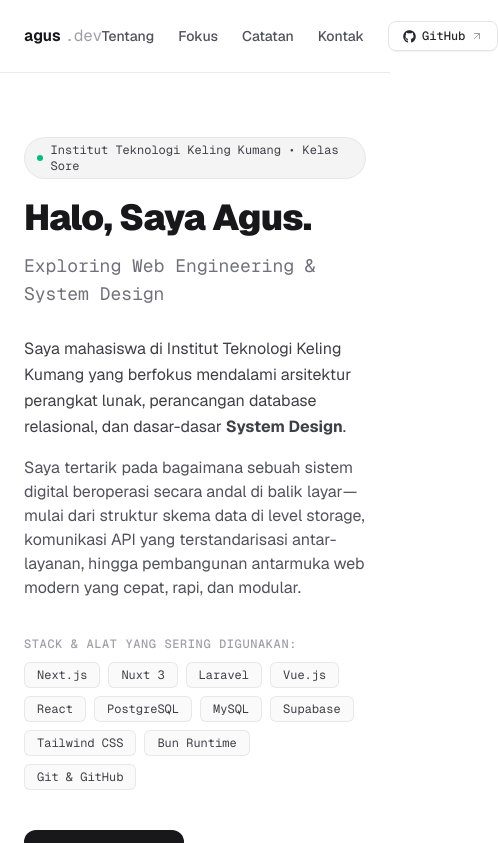
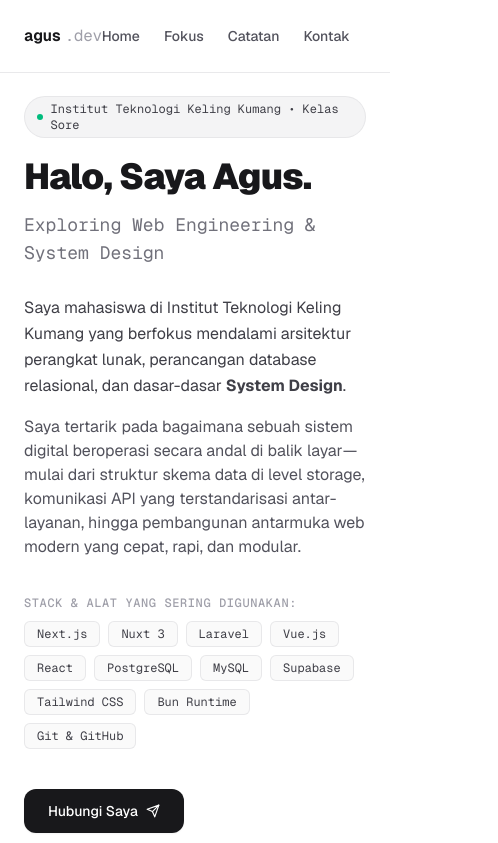
Before and after one commit to antulaot/portofolio-agus, a Next.js app: page / in a window 390 px wide. Shown: the top 843 px of the page, 498 px wide, since content can reach past the window. Built offline with nearby package versions, Linux system fonts and the light colour scheme.

Commit message:
fix: restore navbar navigation to top and isolate sections with min-h-screen framing

```diff
--- a/app/page.js
+++ b/app/page.js
@@ -17,6 +17,15 @@ import {
 
 export default function Home() {
   const [selectedBlog, setSelectedBlog] = useState(null)
+
+  const scrollTo = (e, id) => {
+    e.preventDefault()
+    const element = document.getElementById(id)
+    if (element) {
+      element.scrollIntoView({ behavior: 'smooth', block: 'start' })
+      window.history.pushState(null, '', `#${id}`)
+    }
+  }
 
   const blogs = [
     {
@@ -92,34 +101,51 @@ export default function Home() {
 
   return (
     <div className="min-h-screen bg-white text-zinc-900 font-sans antialiased selection:bg-zinc-200 selection:text-zinc-900 flex flex-col">
-      {/* Full-width Sticky Navbar */}
-      <header className="sticky top-0 z-40 w-full bg-white/90 backdrop-blur-md border-b border-zinc-200/80 transition">
+      {/* Fixed Full-Width Navbar */}
+      <header className="fixed top-0 left-0 w-full z-50 bg-white/90 backdrop-blur-md border-b border-zinc-200/80 transition">
         <div className="max-w-7xl mx-auto px-6 sm:px-10 lg:px-16 h-18 flex items-center justify-between">
           <a
-            href="#intro"
-            className="font-mono text-base font-bold tracking-tight text-zinc-900 hover:text-zinc-600 transition flex items-center gap-1"
+            href="#home"
+            onClick={(e) => scrollTo(e, 'home')}
+            className="font-mono text-base font-bold tracking-tight text-zinc-900 hover:text-zinc-600 transition flex items-center gap-1 cursor-pointer"
           >
             agus<span className="text-zinc-400 font-normal">.dev</span>
           </a>
 
-          <nav className="flex items-center space-x-6 sm:space-x-10 text-sm font-medium text-zinc-600">
-            <a href="#about" className="hover:text-zinc-950 transition">
-              Tentang
+          <nav className="flex items-center space-x-6 sm:space-x-8 text-sm font-medium text-zinc-600">
+            <a
+              href="#home"
+              onClick={(e) => scrollTo(e, 'home')}
+              className="hover:text-zinc-950 transition cursor-pointer"
+            >
+              Home
             </a>
-            <a href="#focus" className="hover:text-zinc-950 transition">
+            <a
+              href="#focus"
+              onClick={(e) => scrollTo(e, 'focus')}
+              className="hover:text-zinc-950 transition cursor-pointer"
+            >
               Fokus
             </a>
-            <a href="#notes" className="hover:text-zinc-950 transition">
+            <a
+              href="#notes"
+              onClick={(e) => scrollTo(e, 'notes')}
+              className="hover:text-zinc-950 transition cursor-pointer"
+            >
               Catatan
             </a>
-            <a href="#contact" className="hover:text-zinc-950 transition">
+            <a
+              href="#contact"
+              onClick={(e) => scrollTo(e, 'contact')}
+              className="hover:text-zinc-950 transition cursor-pointer"
+            >
               Kontak
             </a>
             <a
               href="https://github.com/antulaot"
               target="_blank"
               rel="noopener noreferrer"
-              className="inline-flex items-center gap-1.5 px-3.5 py-1.5 rounded-lg border border-zinc-200 text-xs font-mono text-zinc-800 hover:text-zinc-950 hover:bg-zinc-50 transition shadow-2xs"
+              className="hidden sm:inline-flex items-center gap-1.5 px-3.5 py-1.5 rounded-lg border border-zinc-200 text-xs font-mono text-zinc-800 hover:text-zinc-950 hover:bg-zinc-50 transition shadow-2xs"
             >
               <FaGithub size={13} />
               <span>GitHub</span>
@@ -129,13 +155,16 @@ export default function Home() {
         </div>
       </header>
 
-      {/* Main Content Area */}
+      {/* Main Sections - Setiap section 1 layar penuh (min-h-screen) */}
       <main className="flex-1">
-        {/* Hero Section - Full width container */}
-        <section id="intro" className="w-full py-16 sm:py-24 lg:py-28">
-          <div className="max-w-7xl mx-auto px-6 sm:px-10 lg:px-16">
+        {/* Section 1: Home / Hero (Full Viewport Height) */}
+        <section
+          id="home"
+          className="min-h-screen w-full flex flex-col justify-center scroll-mt-18 pt-24 pb-16"
+        >
+          <div className="max-w-7xl mx-auto px-6 sm:px-10 lg:px-16 w-full">
             <div className="grid grid-cols-1 lg:grid-cols-12 gap-12 lg:gap-16 items-center">
-              {/* Teks Kiri (7-8 kolom) */}
+              {/* Teks Kiri */}
               <div className="lg:col-span-8 space-y-7">
                 <div>
                   <span className="inline-flex items-center gap-2 px-3 py-1 rounded-full text-xs font-mono bg-zinc-100 text-zinc-700 border border-zinc-200/80 mb-4">
@@ -180,7 +209,8 @@ export default function Home() {
                 <div className="flex flex-wrap items-center gap-4 pt-3">
                   <a
                     href="#contact"
-                    className="inline-flex items-center gap-2 px-6 py-3 rounded-xl bg-zinc-900 hover:bg-zinc-800 text-white font-medium text-sm transition shadow-xs"
+                    onClick={(e) => scrollTo(e, 'contact')}
+                    className="inline-flex items-center gap-2 px-6 py-3 rounded-xl bg-zinc-900 hover:bg-zinc-800 text-white font-medium text-sm transition shadow-xs cursor-pointer"
                   >
                     <span>Hubungi Saya</span>
                     <FiSend size={14} />
@@ -207,7 +237,7 @@ export default function Home() {
                 </div>
               </div>
 
-              {/* Foto Profil Kanan (4-5 kolom) */}
+              {/* Foto Profil Kanan */}
               <div className="lg:col-span-4 flex justify-center lg:justify-end">
                 <div className="w-full max-w-xs sm:max-w-sm space-y-4">
                   <div className="relative w-full aspect-4/5 rounded-2xl overflow-hidden border border-zinc-200 shadow-sm bg-zinc-100 group">
@@ -233,9 +263,12 @@ export default function Home() {
           </div>
         </section>
 
-        {/* Section Fokus (System Design) - Full-width background dengan 4 Kolom Grid */}
-        <section id="focus" className="w-full py-20 lg:py-28 bg-zinc-50/70 border-y border-zinc-200/80">
-          <div className="max-w-7xl mx-auto px-6 sm:px-10 lg:px-16 space-y-12">
+        {/* Section 2: Fokus & System Design (Full Viewport Height) */}
+        <section
+          id="focus"
+          className="min-h-screen w-full flex flex-col justify-center scroll-mt-18 py-24 bg-zinc-50/70 border-y border-zinc-200/80"
+        >
+          <div className="max-w-7xl mx-auto px-6 sm:px-10 lg:px-16 w-full space-y-12">
             <div className="flex flex-col md:flex-row md:items-end justify-between gap-4">
               <div>
                 <span className="text-xs font-mono uppercase tracking-widest text-zinc-400 font-semibold block mb-2">
@@ -250,12 +283,12 @@ export default function Home() {
               </p>
             </div>
 
-            {/* 4 Kolom Melebar di Desktop */}
+            {/* 4 Kolom Grid */}
             <div className="grid grid-cols-1 sm:grid-cols-2 lg:grid-cols-4 gap-6">
               {focusAreas.map((item, index) => (
                 <div
                   key={index}
-                  className="p-6 sm:p-7 rounded-2xl border border-zinc-200 bg-white hover:border-zinc-300 hover:shadow-xs transition duration-200 flex flex-col justify-between"
+                  className="p-7 rounded-2xl border border-zinc-200 bg-white hover:border-zinc-300 hover:shadow-xs transition duration-200 flex flex-col justify-between"
                 >
                   <div>
                     <div className="w-12 h-12 rounded-xl bg-zinc-50 border border-zinc-200/80 flex items-center justify-center mb-5">
@@ -277,9 +310,12 @@ export default function Home() {
           </div>
         </section>
 
-        {/* Section Catatan / Dokumentasi - 3 Kolom Grid di Desktop */}
-        <section id="notes" className="w-full py-20 lg:py-28">
-          <div className="max-w-7xl mx-auto px-6 sm:px-10 lg:px-16 space-y-12">
+        {/* Section 3: Catatan & Dokumentasi (Full Viewport Height) */}
+        <section
+          id="notes"
+          className="min-h-screen w-full flex flex-col justify-center scroll-mt-18 py-24"
+        >
+          <div className="max-w-7xl mx-auto px-6 sm:px-10 lg:px-16 w-full space-y-12">
             <div className="flex flex-col sm:flex-row sm:items-end justify-between gap-4">
               <div>
                 <span className="text-xs font-mono uppercase tracking-widest text-zinc-400 font-semibold block mb-2">
@@ -294,7 +330,7 @@ export default function Home() {
               </span>
             </div>
 
-            {/* 3 Kolom Kartu Melebar di Layar Desktop */}
+            {/* 3 Kolom Kartu Grid */}
             <div className="grid grid-cols-1 md:grid-cols-3 gap-8">
               {blogs.map((blog) => (
                 <article
@@ -335,9 +371,12 @@ export default function Home() {
           </div>
         </section>
 
-        {/* Section Kontak - Full-width background dengan 2 Kolom Seimbang */}
-        <section id="contact" className="w-full py-20 lg:py-28 bg-zinc-50/70 border-t border-zinc-200/80">
-          <div className="max-w-7xl mx-auto px-6 sm:px-10 lg:px-16">
+        {/* Section 4: Kontak (Full Viewport Height) */}
+        <section
+          id="contact"
+          className="min-h-screen w-full flex flex-col justify-center scroll-mt-18 py-24 bg-zinc-50/70 border-t border-zinc-200/80"
+        >
+          <div className="max-w-7xl mx-auto px-6 sm:px-10 lg:px-16 w-full">
             <div className="grid grid-cols-1 lg:grid-cols-12 gap-12 lg:gap-16 items-start">
               {/* Kolom Kiri - Info Kontak (5 Kolom) */}
               <div className="lg:col-span-5 space-y-6">
@@ -537,7 +576,7 @@ export default function Home() {
         </div>
       )}
 
-      {/* Full-width Balanced Footer */}
+      {/* Footer */}
       <footer className="w-full border-t border-zinc-200/80 bg-white py-12">
         <div className="max-w-7xl mx-auto px-6 sm:px-10 lg:px-16 flex flex-col sm:flex-row items-center justify-between gap-6 text-xs text-zinc-500 font-mono">
           <p>© {new Date().getFullYear()} Agus • Mahasiswa Institut Teknologi Keling Kumang</p>
```
